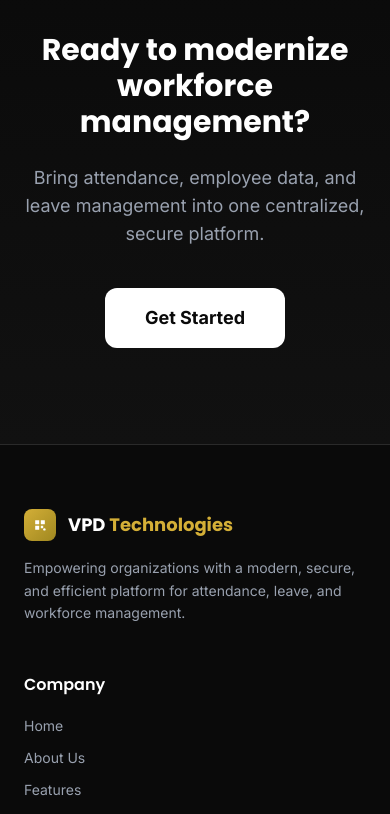
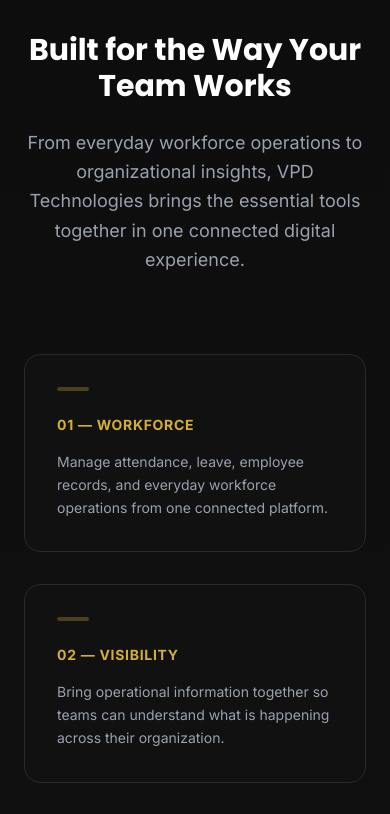
Before and after one commit to gollapuveeresh/Employee-Attendance-Management-System-Updated-, a React (Vite) app in the folder frontend/: page / in a window 390 px wide. Shown: the part 6240-7054 px from the top of the page. Built offline with nearby package versions, Linux system fonts and the light colour scheme; no server answers; the HTML template or start-up script is replaced by a standard one.

Commit message:
feat: add public Home page component with hero section and platform features

```diff
--- a/frontend/src/pages/public/Home.tsx
+++ b/frontend/src/pages/public/Home.tsx
@@ -196,22 +196,83 @@
         </div>
       </section>
 
-      {/* Final CTA */}
-      <section className="py-24 bg-gradient-to-b from-[#0A0A0A] to-[#111111] border-t border-[#1E1E1E]">
-        <div className="container mx-auto px-6 max-w-4xl text-center">
+      {/* Closing Section */}
+      <section className="py-24 bg-gradient-to-b from-[#0D0D0D] to-[#111111] border-t border-[#1E1E1E] overflow-hidden">
+        <div className="container mx-auto px-6 max-w-6xl">
+          <div className="text-center mb-20 animate-fade-up">
             <h2 className="font-heading text-3xl md:text-5xl font-bold text-white mb-6">
-            Ready to modernize workforce management?
+              Built for the Way Your Team Works
             </h2>
-          <p className="text-gray-400 text-lg mb-10 max-w-2xl mx-auto">
-            Bring attendance, employee data, and leave management into one centralized, secure platform.
+            <p className="text-gray-400 text-lg md:text-xl max-w-3xl mx-auto leading-relaxed">
+              From everyday workforce operations to organizational insights, VPD Technologies brings the essential tools together in one connected digital experience.
             </p>
+          </div>
+
+          <div className="relative mb-20">
+            {/* Thin gold connecting line animating left to right */}
+            <div className="absolute top-1/2 left-0 w-full h-[1px] overflow-hidden -translate-y-1/2 hidden md:block">
+              <div className="absolute top-0 left-0 w-full h-full bg-[#2A2A2A]" />
+              <div className="absolute top-0 left-0 w-full h-full bg-gradient-to-r from-transparent via-[#D4AF37] to-transparent" style={{ animation: 'shimmerLine 3s infinite linear' }} />
+            </div>
+
+            <div className="grid grid-cols-1 md:grid-cols-3 gap-8 relative z-10">
+              {[
+                {
+                  id: '01',
+                  title: 'WORKFORCE',
+                  desc: 'Manage attendance, leave, employee records, and everyday workforce operations from one connected platform.'
+                },
+                {
+                  id: '02',
+                  title: 'VISIBILITY',
+                  desc: 'Bring operational information together so teams can understand what is happening across their organization.'
+                },
+                {
+                  id: '03',
+                  title: 'CONTROL',
+                  desc: 'Give the right people the right access while keeping organizational workflows structured and secure.'
+                }
+              ].map((block, i) => (
+                <div
+                  key={i}
+                  className="bg-[#111111] border border-[#2A2A2A] p-8 rounded-2xl hover:-translate-y-2 hover:shadow-[0_15px_30px_rgba(0,0,0,0.5)] transition-all duration-500 relative group animate-fade-up"
+                  style={{ animationDelay: `${i * 150}ms` }}
+                >
+                  <div className="absolute top-0 left-8 right-8 h-[1px] bg-gradient-to-r from-transparent via-[#D4AF37]/50 to-transparent opacity-0 group-hover:opacity-100 transition-opacity duration-500" />
+
+                  {/* Small gold accent */}
+                  <div className="w-8 h-1 bg-[#D4AF37]/30 rounded-full mb-6 group-hover:bg-[#D4AF37] transition-colors duration-500" />
+
+                  <div className="text-[#D4AF37] font-bold text-sm tracking-wider mb-4">
+                    {block.id} &mdash; {block.title}
+                  </div>
+                  <p className="text-gray-400 leading-relaxed text-sm">
+                    {block.desc}
+                  </p>
+                </div>
+              ))}
+            </div>
+          </div>
+
+          <div className="text-center animate-fade-up delay-300">
             <button
-            onClick={onGetStarted}
-            className="px-10 py-4 rounded-xl bg-white text-[#0A0A0A] font-bold text-lg transition-all hover:bg-[#D4AF37] hover:shadow-[0_0_30px_rgba(212,175,55,0.3)] hover:-translate-y-1"
+              onClick={() => setPage('solutions/explore')}
+              className="group inline-flex items-center text-[#D4AF37] font-semibold text-lg hover:text-white transition-colors"
             >
-            Get Started
+              Explore VPD Technologies
+              <svg width="20" height="20" viewBox="0 0 24 24" fill="none" stroke="currentColor" strokeWidth="2" className="ml-2 transform group-hover:translate-x-2 transition-transform duration-300">
+                <path d="M5 12h14M12 5l7 7-7 7"/>
+              </svg>
             </button>
           </div>
+        </div>
+
+        <style>{`
+          @keyframes shimmerLine {
+            0% { transform: translateX(-100%); }
+            100% { transform: translateX(100%); }
+          }
+        `}</style>
       </section>
     </div>
   )
```
Lines whose indentation alone changed are shown as unchanged.
